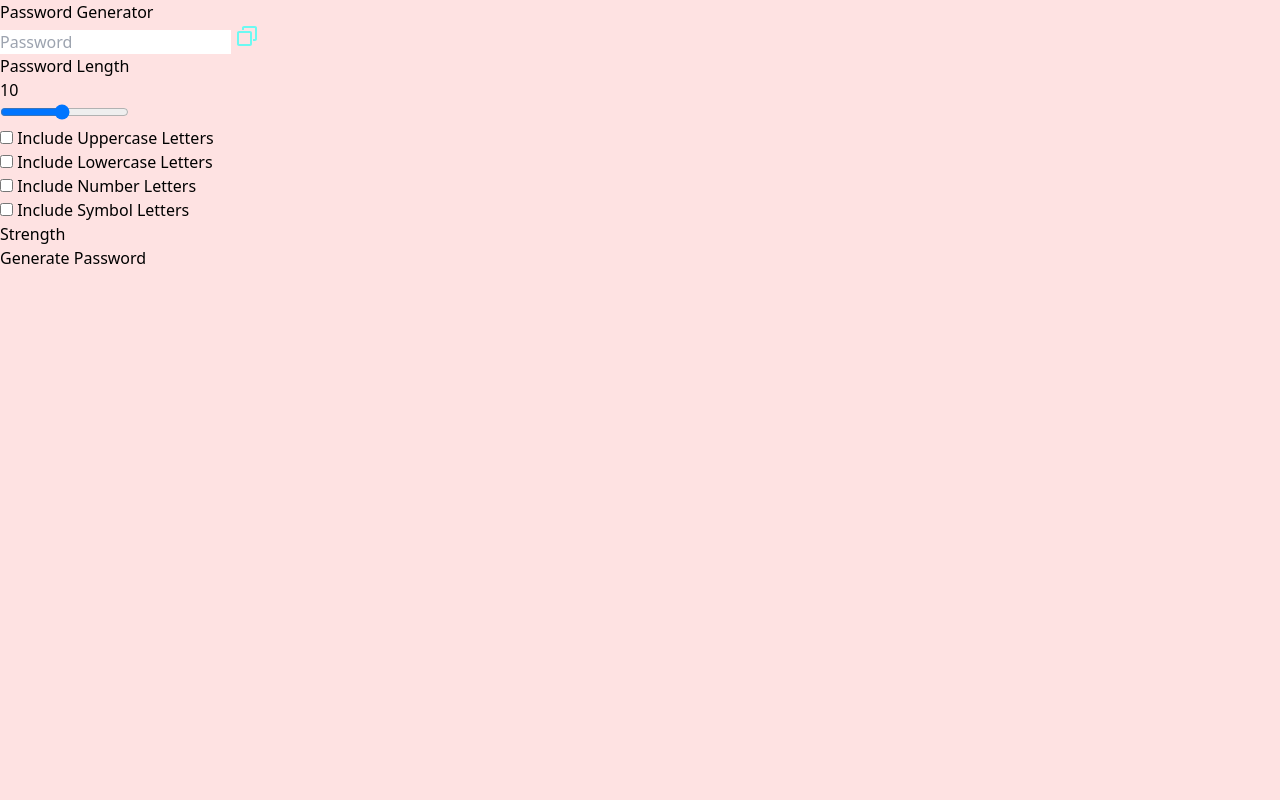
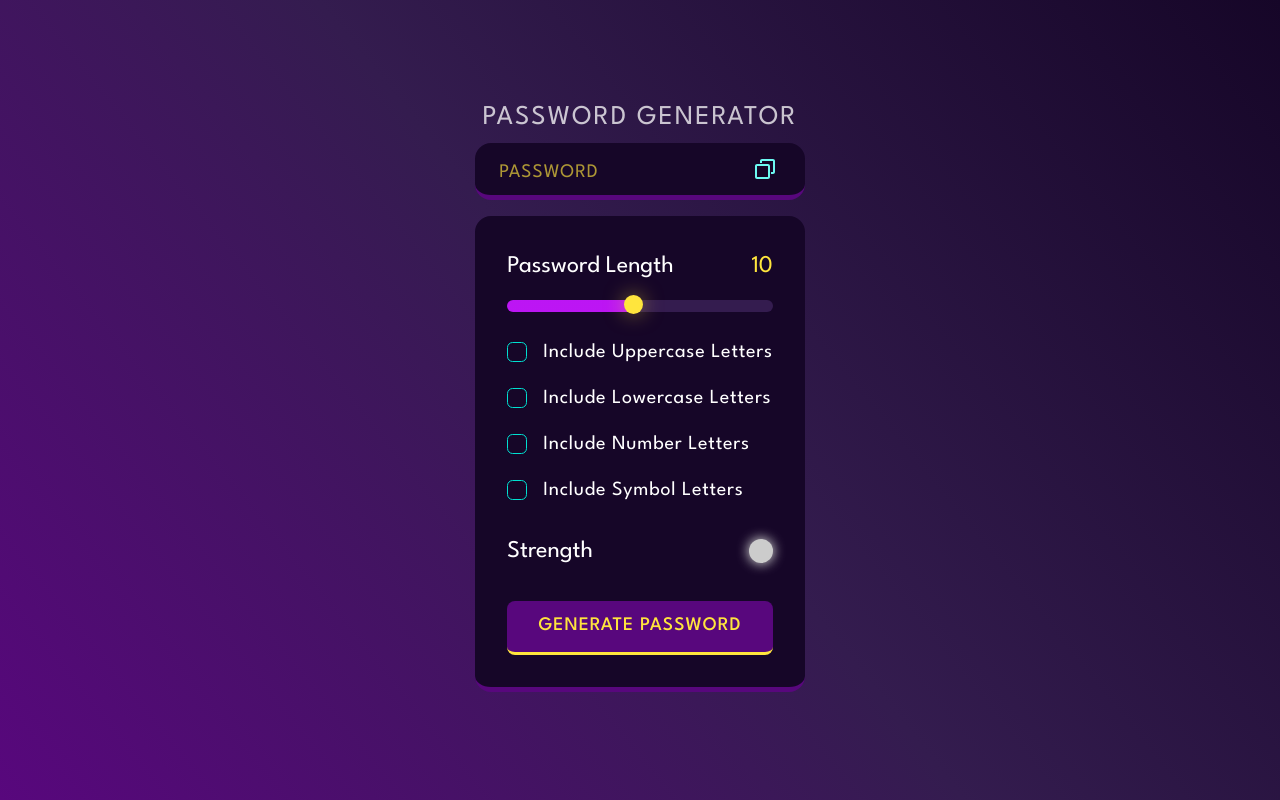
Before and after one commit to Aditya5212/JS-Mini-Projects, a website: page JS-Mini_Project-1/index.html in a window 1280 px wide. Drawn offline with Linux system fonts and the light colour scheme.

Commit message:
Password Generator compleated

```diff
--- a/JS-Mini_Project-1/index.html
+++ b/JS-Mini_Project-1/index.html
@@ -4,17 +4,21 @@
     <meta charset="UTF-8">
     <meta name="viewport" content="width=device-width, initial-scale=1.0">
     <link rel="stylesheet" href="output.css">
+    <link rel="stylesheet" href="style.css">
+    <link rel="preconnect" href="https://fonts.googleapis.com">
+<link rel="preconnect" href="https://fonts.gstatic.com" crossorigin>
+<link href="https://fonts.googleapis.com/css2?family=League+Spartan:wght@100..900&display=swap" rel="stylesheet">
     <title>Password Generator</title>
 </head>
 <body>
-    <div class="Container w-[100vw] h-[100vh] bg-red-100">   <!-- class->Container -->
+    <div class="Container">   <!-- class->Container -->
         <h1>Password Generator</h1>
 
         <div class="display-container">    <!-- class->display-container -->
-            <input readonly placeholder="Password"  data-passwordDisplay>   <!-- Custom Attribute->data-passwordDisplay -->
+            <input readonly placeholder="Password" class="display"  data-passwordDisplay>   <!-- Custom Attribute->data-passwordDisplay -->
 
             <button data-copy>   <!-- Custom Attribute->data-copy -->
-                <span data-copyMsg ></span>    <!-- Custom Attribute->data-copyMsg -->
+                <span data-copyMsg  class="tooltip"></span>    <!-- Custom Attribute->data-copyMsg -->
                 <img src="./assets/copy.svg" alt="COPY" width="24" height="24">
             </button>
         </div>
@@ -29,19 +33,19 @@
             <input type="range" min="1" max="20" step="1" class="input-slider" data-lengthSlider>   <!-- Custom Attribute->data-lengthSlider -->
 
             <!-- Check Boxes -->
-            <div>
+            <div class="check">
                 <input type="checkbox" id="uppercase">   <!-- id->uppercase -->
                 <label for="uppercase">Include Uppercase Letters</label>
             </div>
-            <div>
+            <div class="check">
                 <input type="checkbox" id="lowercase">   <!-- id->lowercase -->
                 <label for="lowercase">Include Lowercase Letters</label>
             </div>
-            <div>
+            <div class="check">
                 <input type="checkbox" id="numbers">    <!-- id->numbers -->
                 <label for="numbers">Include Number Letters</label>
             </div>
-            <div>
+            <div class="check">
                 <input type="checkbox" id="symbol">    <!-- id->symbol -->
                 <label for="symbol">Include Symbol Letters</label>
             </div>
@@ -50,7 +54,7 @@
             <!-- Strength Section -->
              <div class="strength-container">    <!-- class->strength-container -->
                 <p>Strength</p>
-                <div data-Indicator class=""></div>    <!-- Custom Attribute->data-Indicator -->
+                <div data-Indicator class="indicator"></div>    <!-- Custom Attribute->data-Indicator -->
              </div>
 
              <!-- Generate Password -->
--- a/JS-Mini_Project-1/script.js
+++ b/JS-Mini_Project-1/script.js
@@ -19,14 +19,18 @@ const symbolString = "!#$%&'()*+,-./:;<=>?@[]^_`{|}"
 
 handleSlider();
 
+
 //set strength colour to biege
-
+setIndicator("#ccc")
 //copy content
 
 //handel slider
 function handleSlider(){
     inputSlider.value = passwordLength;
     lengthDisplay.innerText = passwordLength;
+    const min = inputSlider.min;
+    const max = inputSlider.max;
+    inputSlider.style.backgroundSize = ((passwordLength-min)*100/(max-min))+"% 100%"
 }
 
 //generate pass
@@ -34,6 +38,7 @@ function handleSlider(){
 //set indicator
 function setIndicator(color){
     indicator.style.backgroundColor = color;
+    indicator.style.boxShadow = `0px 0px 12px 1px ${color}`
     // indicator.setAttribute("style","shadow")
 }
 
@@ -104,7 +109,7 @@ async function copyContent() {
 
   setTimeout(()=>{
     copyMsg.classList.remove("active")
-  },2000)
+  },500)
 }
 
 
--- /dev/null
+++ b/JS-Mini_Project-1/style.css
@@ -0,0 +1,278 @@
+*,
+*::before,
+*::after{
+    margin: 0;
+    padding: 0;
+    box-sizing: border-box;
+    font-family: 'League Spartan',sans-serif;
+}
+
+:root {
+
+    --dk-violet: hsl(268, 75%, 9%);
+    --lt-violet: hsl(268, 47%, 21%);
+    --lt-violet2: hsl(281, 89%, 26%);
+    --vb-violet: hsl(285, 91%, 52%);
+    --vb-violet2: hsl(290, 70%, 36%);
+
+    --vb-yellow: hsl(52, 100%, 62%);
+
+
+    --pl-white: hsl(0, 0%, 100%);
+
+    --vb-cyan: hsl(176, 100%, 44%);
+    --vb-cyan2: hsl(177, 92%, 70%);
+    --dk-text: hsl(198, 20%, 13%);
+}
+
+body {
+    width: 100vw;
+    height: 100vh;
+    display: flex;
+    flex-direction: column;
+    align-items: center;
+    justify-content: center;
+    /* Angry Tools Gradient */
+    background: linear-gradient(231deg, rgba(22, 6, 40, 1) 0%, rgba(52, 28, 79, 1) 50%, rgba(88, 7, 125, 1) 100%);
+}
+
+.container {
+    width: 90%;
+    max-width: 450px;
+}
+
+h1 {
+    color: var(--pl-white);
+    opacity: 0.75;
+    font-size: 1.7rem;
+    text-transform: uppercase;
+    letter-spacing: 2px;
+    text-align: center;
+    line-height: 1.2rem;
+}
+
+.display-container {
+    position: relative;
+    border-radius: 1rem;
+    background-color: var(--dk-violet);
+    border-bottom: 0.35rem solid var(--lt-violet2);
+    margin: 1rem 0;
+    padding-top: 0.35rem;
+}
+
+.display {
+    width: 100%;
+    background-color: transparent;
+    padding: 0.75rem 1rem;
+    outline: none;
+    border: none;
+    color: var(--vb-yellow);
+    font-size: 1.5rem;
+    line-height: 10px;
+    letter-spacing: 1px;
+    padding-right: 3.25rem;
+}
+
+.display::placeholder {
+    position:absolute;
+    text-transform: uppercase;
+    top: 50%;
+    left: 1.5rem;
+    font-size: 1.2rem;
+    line-height:30px;
+    color:var(--vb-yellow);
+    opacity: 0.65;
+    transform: translateY(-50%);
+}
+
+.display-container button {
+    position:absolute;
+    top:50%;
+    right: 1.75rem;
+    transform: translateY(-50%);
+}
+
+.input-container{
+    width:100%;
+    background-color: var(--dk-violet);
+    border-radius: 1rem;
+    padding: 2rem;
+    border-bottom: 0.35rem solid var(--lt-violet2);
+}
+
+.length-container {
+    display: flex;
+    justify-content: space-between;
+    align-items: center;
+}
+
+
+.length-container p:nth-child(1) {
+    color:var(--pl-white);
+    font-size: 1.5rem;
+}
+
+
+.length-container p:nth-child(2) {
+    color:var(--vb-yellow);
+    font-size: 1.5rem;
+}
+
+
+.strength-container{
+    display: flex;
+    justify-content: space-between;
+    align-items: center;
+    margin-top: 1.75rem;
+    margin-bottom: 2rem;
+}
+
+.strength-container p{
+    color:var(--pl-white);
+    font-size: 1.5rem;
+}
+
+.indicator {
+    width:1.5rem;
+    height:1.5rem;
+    border-radius:50%;
+}
+
+
+#generate-button{
+    width: 100%;
+    background-color: var(--lt-violet2);
+    padding: 0.7rem 0;
+    border-radius: 0.5rem;
+    border-bottom: 0.2rem solid var(--vb-yellow);
+    color: var(--vb-yellow);
+    text-transform: uppercase;
+    letter-spacing: 1px;
+    font-size: 1.2rem;
+    font-weight: 500;
+    cursor: pointer;
+}
+
+.check {
+    display: flex;
+    align-items: center;
+    margin: 1rem 0;
+    gap: 0 1rem;
+}
+
+.check input{
+    appearance: none;
+    width: 20px;
+    height: 20px;
+    border: 1px solid var(--vb-cyan);
+    cursor: pointer;
+    position: relative;
+    border-radius: 0.35rem;
+}
+
+.check input:checked{
+    background-color: var(--vb-cyan);
+}
+
+.check input:checked::before {
+    content: '✔';
+    position: absolute;
+    color: var(--dk-text);
+    font-size:1.05rem;
+    font-weight: 600;
+    left:50%;
+    top:-10px;
+    transform: translateX(-50%)  translateY(40%);
+}
+
+.check label {
+    color: var(--pl-white);
+    font-size: 1.25rem;
+    letter-spacing: 0.75px;
+}
+
+.copyBtn{
+    background-color: transparent;
+    border:none;
+    outline:none;
+}
+
+.tooltip {
+    position: absolute;
+    background-color: var(--vb-violet2);
+    color: var(--vb-yellow);
+    font-size: 1.25rem;
+    top: -35px;
+    left: -25px;
+    padding: 5px 10px;
+    border-radius: 1rem;
+    opacity: 0;
+    transform: scale(0);
+    transform-origin: bottom;
+    transition: all 250ms ease-in-out;
+  }
+
+  .tooltip.active {
+    opacity: 1;
+    transform: scale(1);
+  }
+
+
+.input-slider{
+    appearance: none;
+    width: 100%;
+    height: 0.75rem;
+    margin-top: 1rem;
+    cursor: pointer;
+    background-color: var(--lt-violet);
+    background-image: linear-gradient(var(--vb-violet), var(--vb-violet));
+    border-radius: 0.5rem;
+    border:none;
+    outline:none;
+    z-index:-1;
+    background-repeat: no-repeat;
+}
+
+.input-slider::-webkit-slider-thumb {
+    position:relative;
+    z-index:1;
+    appearance: none;
+    height:1.2rem;
+    width:1.2rem;
+    border-radius: 50%;
+    background-color: var(--vb-yellow);
+    cursor:pointer;
+    margin-top: -3px;
+    box-shadow: 0px 0px 20px 0px rgba(255, 229, 61, 0.50);
+    transition: all 100ms ease-in;
+}
+
+.input-slider:focus{
+    outline: 2px solid var(--vb-yellow);
+}
+
+.input-slider::-webkit-slider-thumb:hover{
+    outline: 2px solid var(--vb-yellow);
+    background-color: var(--dk-violet);
+    box-shadow: 0px 0px 25px 5px rgba(255, 229, 61, 0.80);
+}
+
+
+/*Homework -> Explore below code */
+.slider::-moz-range-thumb {
+    position: relative;
+    z-index: 1;
+    appearance: none;
+    height: 2rem;
+    width: 2rem;
+    border-radius: 50%;
+    background: var(--vb-yellow);
+    box-shadow: 0px 0px 20px 0px rgba(255, 229, 61, 0.50);
+    cursor: pointer;
+  }
+
+  .slider::-moz-range-thumb:hover {
+    outline: 2px solid var(--vb-yellow);
+    background-color: var(--dk-violet);
+    box-shadow: 0px 0px 25px 5px rgba(255, 229, 61, 0.80);
+  }
```
